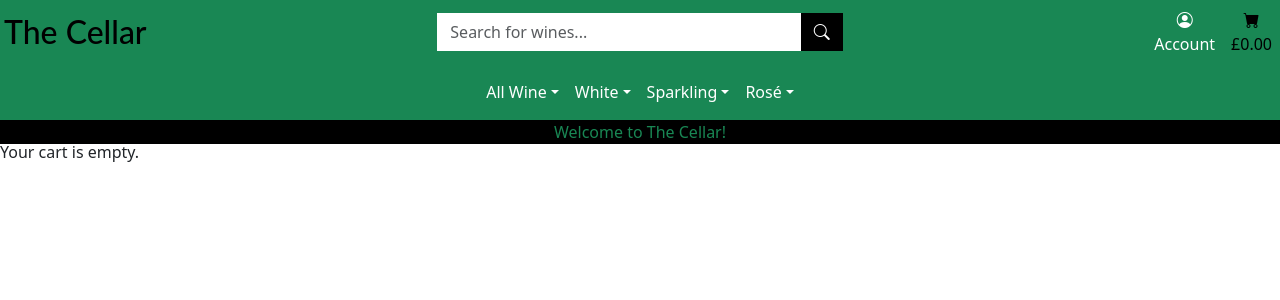
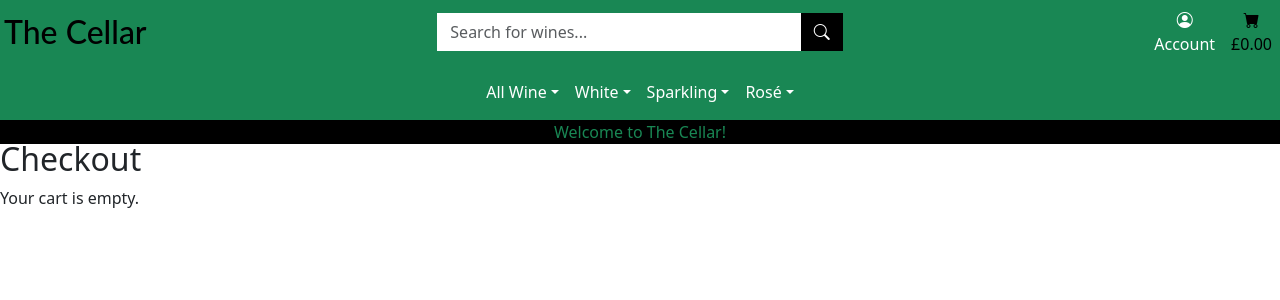
Before and after one commit to Dinacoding/the_cellar, a Django app: page /shop/cart/ in a window 1280 px wide. Shown: the top 300 px of the page. Run offline with Django 5.2, Linux system fonts and the light colour scheme; some libraries are stand-ins or nearby versions.

```diff
--- a/shop/templates/cart.html
+++ b/shop/templates/cart.html
@@ -3,6 +3,7 @@
 
 {% block content %}
 <div>
+    <h2>Checkout</h2>
     {% if messages %}
     {% for message in messages %}
     <div class="alert alert-{{ message.tags }}">{{ message }}</div>
```
